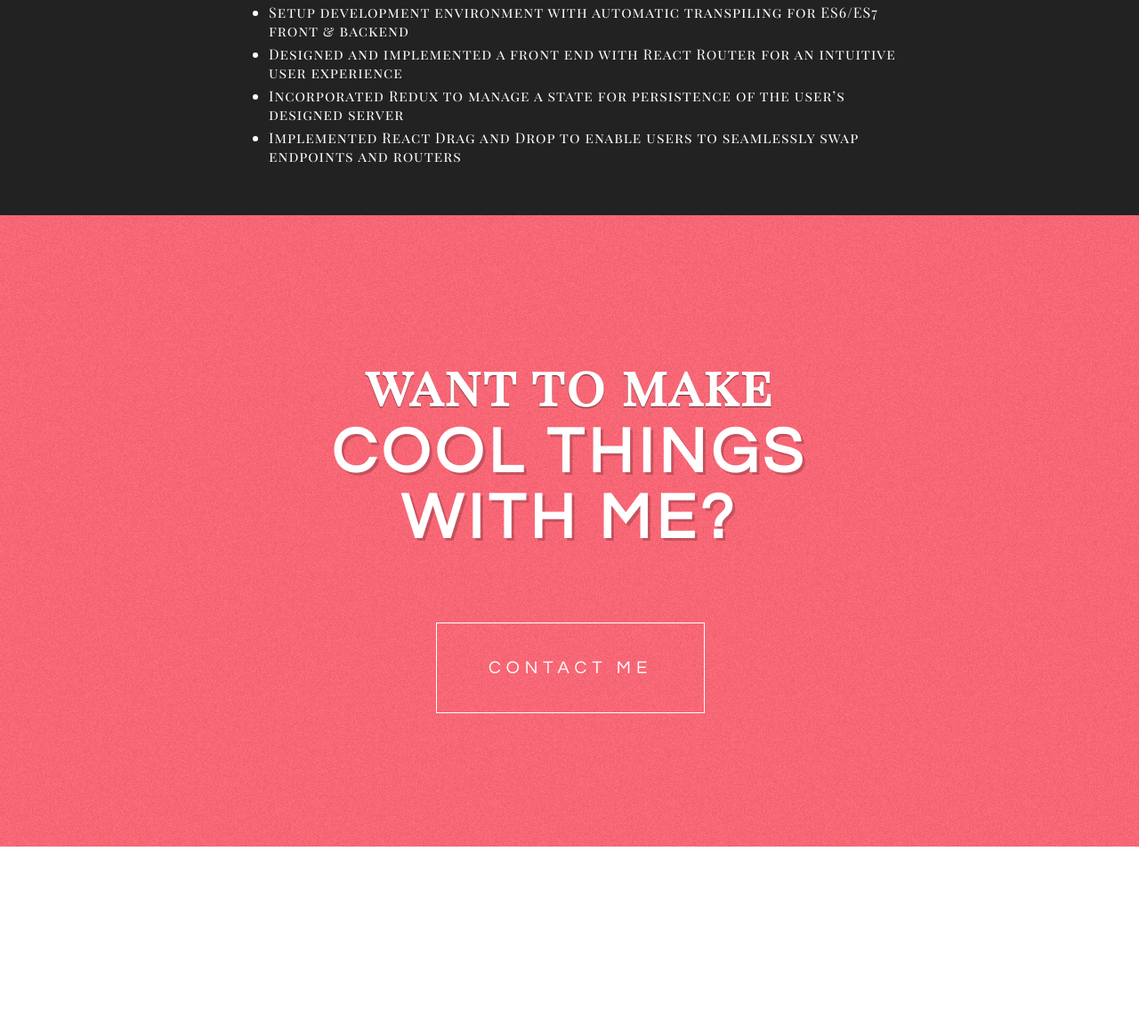
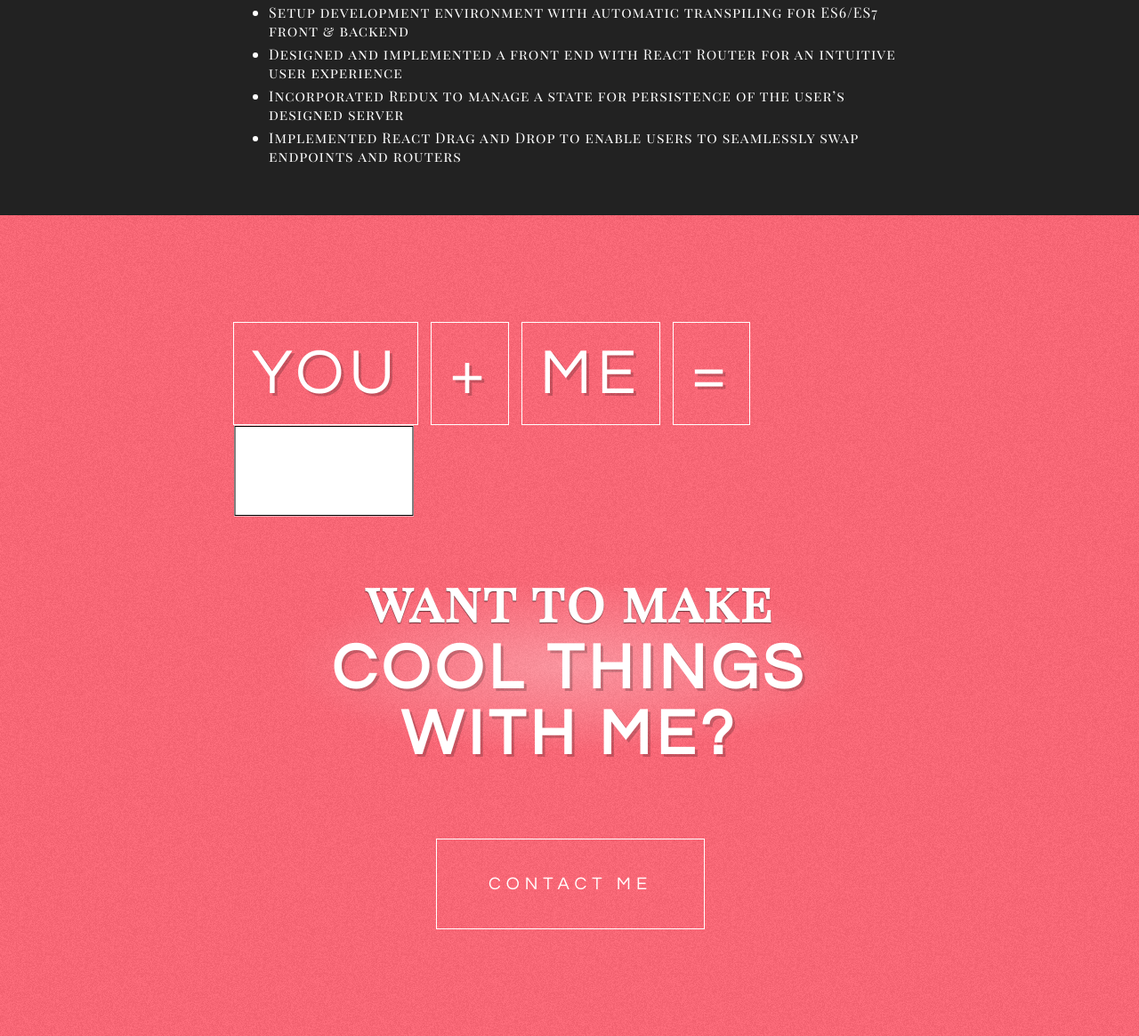
Before and after one commit to jreidgreer/jreidgreer.github.io, a website: page index.html in a window 1280 px wide. Shown: the part 2177-3342 px from the top of the page at 89% size. Before the commit the page ends 3129 px from the top, so only its background shows below. Drawn offline with nearby package versions, Linux system fonts and the light colour scheme.

Commit message:
Partial implementation of additional signage

```diff
--- a/css/style.css
+++ b/css/style.css
@@ -388,5 +388,28 @@ body, html {
 /* Footer */
 .section-footer {
   background: #FF6575 url('/img/noise_footer.png');
-  padding: 150px 40px;
+  padding: 120px 40px;
 }
+
+.footer-gradient {
+  background: -moz-radial-gradient(center, ellipse cover,  rgba(255,255,255,.3) 0%, rgba(255,255,255,0) 60%); /* FF3.6-15 */
+  background: -webkit-radial-gradient(center, ellipse cover,  rgba(255,255,255,.3) 0%,rgba(255,255,255,0) 60%); /* Chrome10-25,Safari5.1-6 */
+  background: radial-gradient(ellipse at center,  rgba(255,255,255,.3) 0%,rgba(255,255,255,0) 60%); /* W3C, IE10+, FF16+, Chrome26+, Opera12+, Safari7+ */
+}
+
+.footer-illustration {
+  margin-bottom: 50px;
+}
+
+.footer-illustration-knowledge {
+  display: inline-block;
+  margin-right: 10px;
+  padding: 20px;
+  border: 1px solid #FFFFFF;
+  font-family: 'Questrial', sans-serif;
+  font-size: 72px;
+  text-shadow: 3px 3px 0px rgba(0, 0, 0, .2);
+  text-transform: uppercase;
+  letter-spacing: 6px;
+  color: #FFFFFF;
+}
--- a/index.html
+++ b/index.html
@@ -58,12 +58,32 @@
 
 	<div class="container section-footer">
 		<div class="container-content">
+
+			<div class="footer-illustration">
+				<div class="footer-illustration-knowledge">
+					You
+				</div>
+				<div class="footer-illustration-knowledge">
+					+
+				</div>
+				<div class="footer-illustration-knowledge">
+					Me
+				</div>
+				<div class="footer-illustration-knowledge">
+					=
+				</div>
+				<img src="/img/wireframe.png" />
+			</div>
+
+			<div class="footer-gradient">
 				<h2 class="footer-title-sub">
 					Want to make
 				</h2>
 				<h2 class="footer-title-lead">
 					cool things with me?
 				</h2>
+			</div>
+
 			<a class="btn btn-default btn-footer-contact" href="#"><span>Contact Me</span></a>
 		</div>
 	</div>
```
Also changed, not shown: img/wireframe.png (added), img/wireframe.svg (added). Lines whose indentation alone changed are shown as unchanged.
